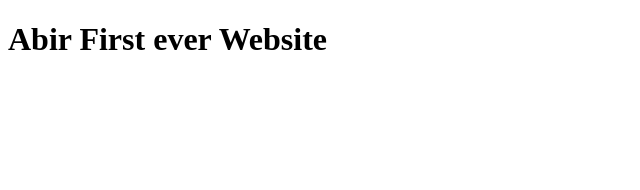
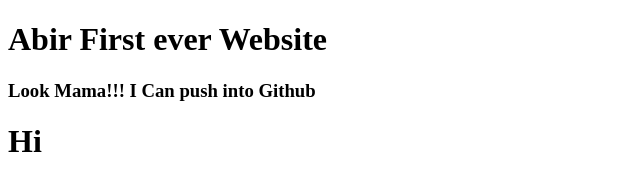
Before and after one commit to AbirPatowary/Abir-first-website, a plain HTML site: page index.html in a window 1280 px wide. Shown: the whole page, without its empty margins (0-640 px from the left). Drawn offline with Linux system fonts and the light colour scheme.

Commit message:
learned githud

```diff
--- a/index.html
+++ b/index.html
@@ -8,5 +8,7 @@
 </head>
 <body>
     <h1>Abir First ever Website</h1>
+    <h3>Look Mama!!! I Can push into Github</h3>
+    <h1>Hi</h1>
 </body>
 </html>
```
